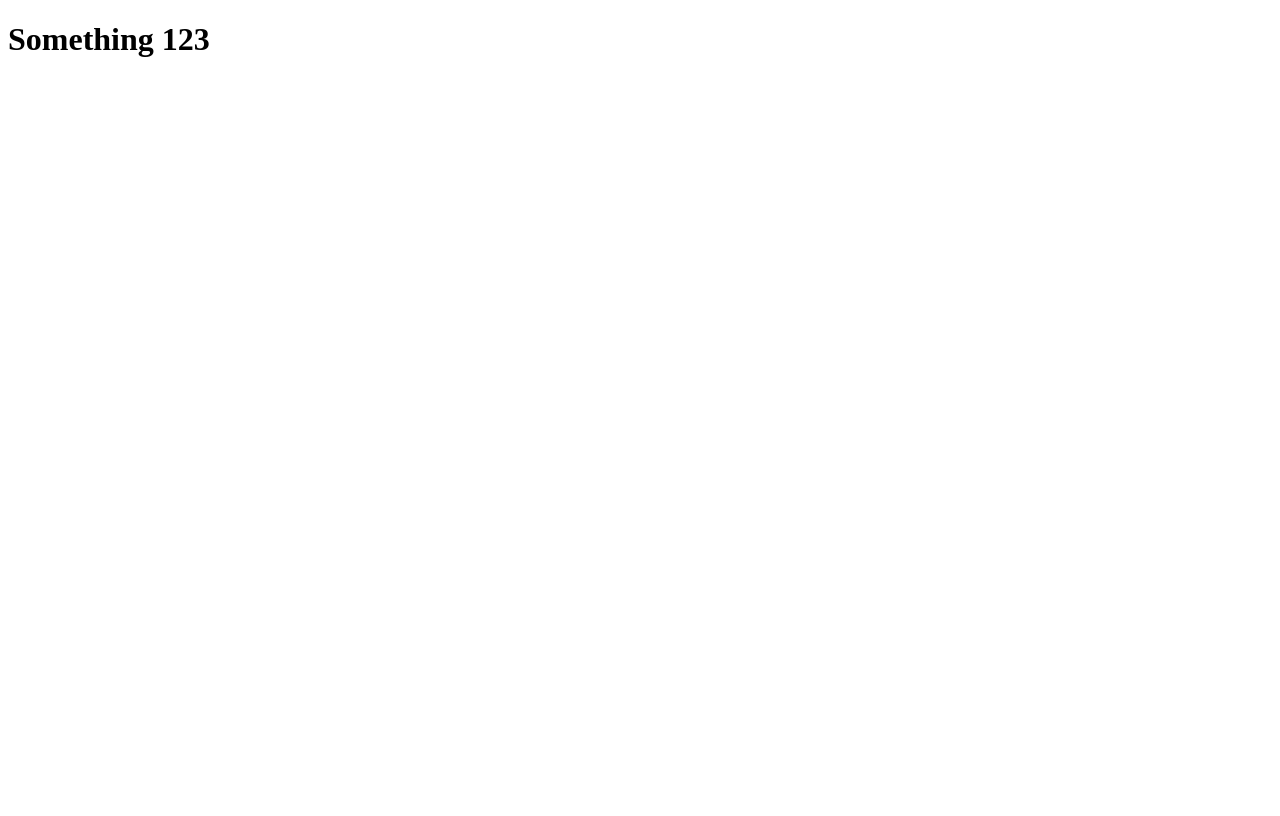
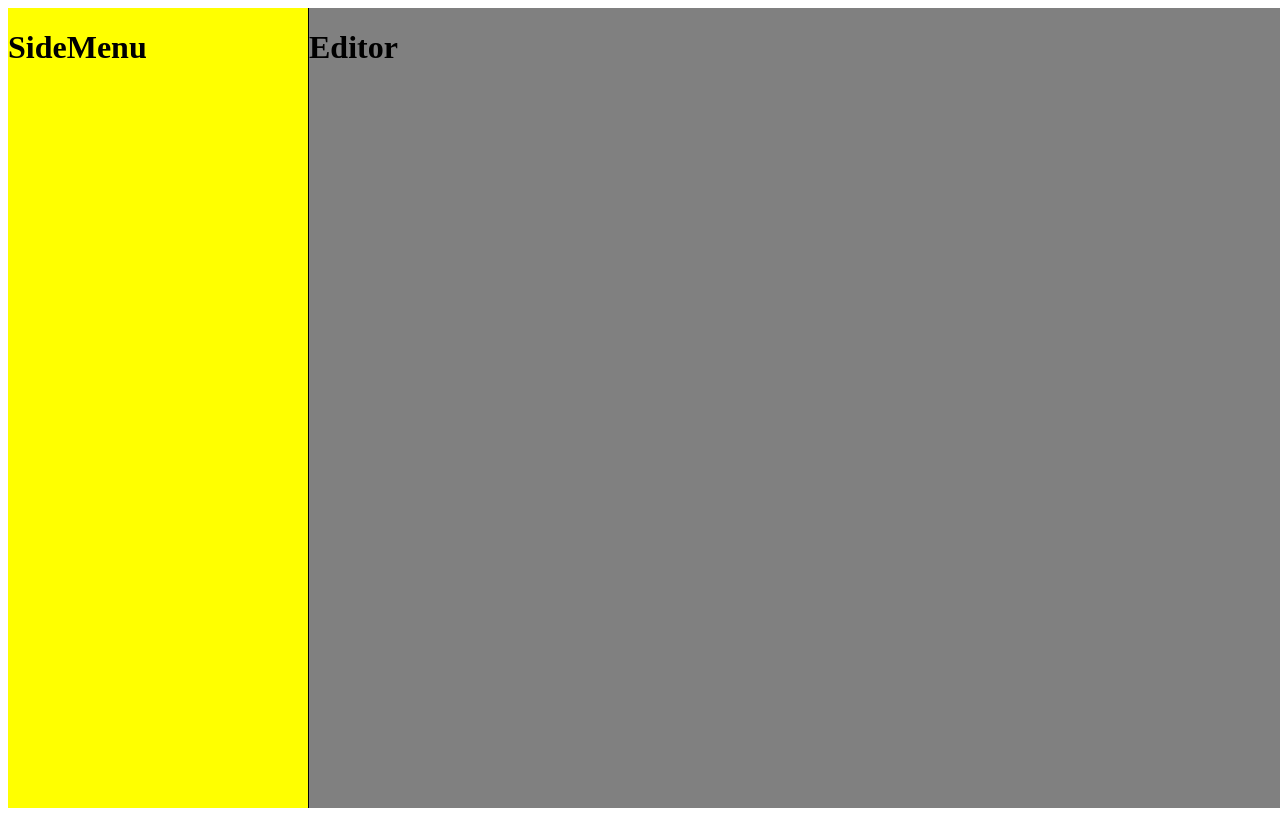
Before and after one commit to ghostec/goge-editor, a React app: page / in a window 1280 px wide. Built offline with nearby package versions, Linux system fonts and the light colour scheme; the HTML template or start-up script is replaced by a standard one.

Commit message:
SideMenu/Editor layout

```diff
--- /dev/null
+++ b/src/App.tsx
@@ -0,0 +1,14 @@
+import Editor from 'containers/Editor'
+import SideMenu from 'containers/SideMenu'
+import * as React from 'react'
+
+const App = () => {
+  return (
+    <div style={{ display: 'flex', width: '100vw', height: '100vh' }}>
+      <SideMenu style={{ backgroundColor: 'yellow' }} />
+      <Editor style={{ backgroundColor: 'gray' }} />
+    </div>
+  )
+}
+
+export default App
--- a/src/app.tsx
+++ /dev/null
@@ -1,9 +0,0 @@
-import * as React from 'react'
-
-const App: React.FunctionComponent<{
-  count: string;
-}> = props => {
-  return <h1>Something {props.count}</h1>
-}
-
-export default App
--- /dev/null
+++ b/src/containers/Editor.tsx
@@ -0,0 +1,21 @@
+import * as React from 'react'
+
+interface Props {
+  style?: any
+}
+
+const Editor = (props: Props) => {
+  return (
+    <div
+      style={{
+        display: 'flex',
+        flex: '1 1 auto',
+        ...props.style,
+      }}
+    >
+      <h1>Editor</h1>
+    </div>
+  )
+}
+
+export default Editor
--- /dev/null
+++ b/src/containers/SideMenu.tsx
@@ -0,0 +1,15 @@
+import * as React from 'react'
+
+interface Props {
+  style?: any
+}
+
+const SideMenu = (props: Props) => {
+  return (
+    <div style={{ width: 300, borderRight: `1px solid black`, ...props.style }}>
+      <h1>SideMenu</h1>
+    </div>
+  )
+}
+
+export default SideMenu
--- a/src/index.tsx
+++ b/src/index.tsx
@@ -1,5 +1,5 @@
-import App from 'app'
+import App from 'App'
 import * as React from 'react'
 import * as ReactDOM from 'react-dom'
 
-ReactDOM.render(<App count="123" />, document.getElementById('app'))
+ReactDOM.render(<App />, document.getElementById('app'))
```
Also changed, not shown: 3 other files (tests, documents, lock files or other folders).
